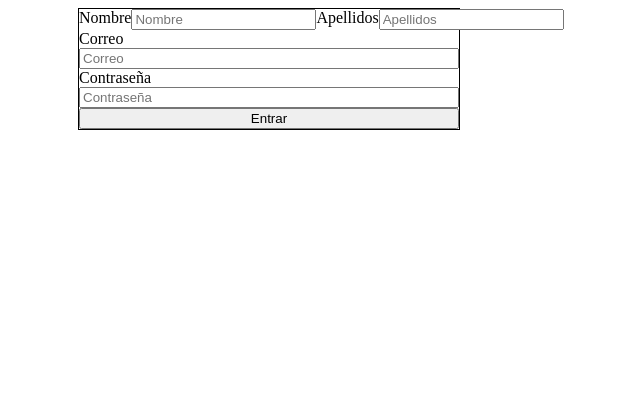
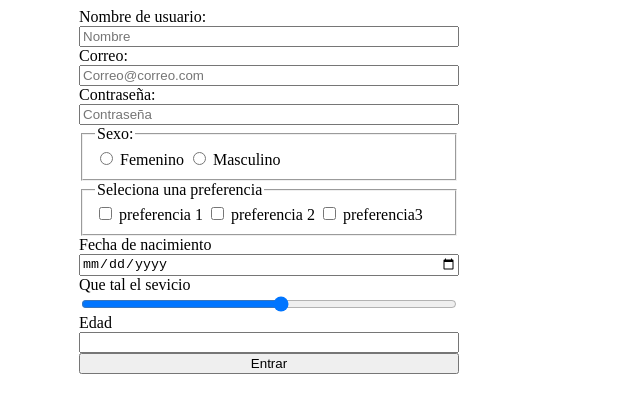
Before and after one commit to erikfajardo/login, a plain HTML site: page index.html in a window 1280 px wide. Shown: the whole page, without its empty margins (371-1011 px from the left). Drawn offline with Linux system fonts and the light colour scheme.

Commit message:
Inputs hasta tipo numero

```diff
--- a/css/style.css
+++ b/css/style.css
@@ -4,7 +4,6 @@ section{
 }
 form{
   width: 380px;
-  border: 1px solid;
   display: flex;
   flex-direction: column;
 }
--- a/index.html
+++ b/index.html
@@ -8,16 +8,40 @@
   <body>
     <section>
       <form class="" action="index.html" method="post">
-        <div class="two-columns">
-        <label for="">Nombre</label>
-        <input type="text" name="nombre" placeholder="Nombre" value="">
-        <label for="">Apellidos</label>
-        <input type="text" name="nombre" placeholder="Apellidos" value="">
-      </div>
-        <label for="">Correo</label>
-        <input type="text" name="correo" placeholder="Correo" value="">
-        <label for="">Contraseña</label>
-        <input type="password" name="contrasena" placeholder="Contraseña" value="">
+        <label for="">Nombre de usuario:</label>
+        <input type="text" name="nombre" placeholder="Nombre" id="nombre">
+        <label for="">Correo:</label>
+        <input type="text" name="correo" placeholder="Correo@correo.com" id="correo">
+        <label for="">Contraseña:</label>
+        <input type="password" name="contrasena" placeholder="Contraseña" id="contrasena">
+
+        <fieldset>
+          <legend>Sexo:</legend>
+        <input type="radio" name="sexo" value="Femenino" id="femenino">
+        <label for="">Femenino</label>
+        <input type="radio" name="sexo" value="Masculino" id="masculino">
+        <label for="">Masculino</label>
+      </fieldset>
+
+      <fieldset>
+        <legend>Seleciona una preferencia</legend>
+        <input type="checkbox" name="preferencia1" value="p1" id="p1">
+        <label for="">preferencia 1</label>
+        <input type="checkbox" name="preferencia2" value="p2" id="p2">
+        <label for="">preferencia 2</label>
+        <input type="checkbox" name="preferencia3" value="p3" id="p3">
+        <label for="">preferencia3</label>
+      </fieldset>
+
+      <label for="">Fecha de nacimiento</label>
+      <input type="date" name="fechadenacimiento" value="fn" id="fn">
+
+      <label for="">Que tal el sevicio</label>
+      <input type="range" name="servicio" id="servicio" min="5" max="20" step="2">
+
+      <label for="">Edad</label>
+      <input type="number" name="edad" id="edad" min="18">
+
         <input type="submit" name="" value="Entrar">
       </form>
     </section>
```
